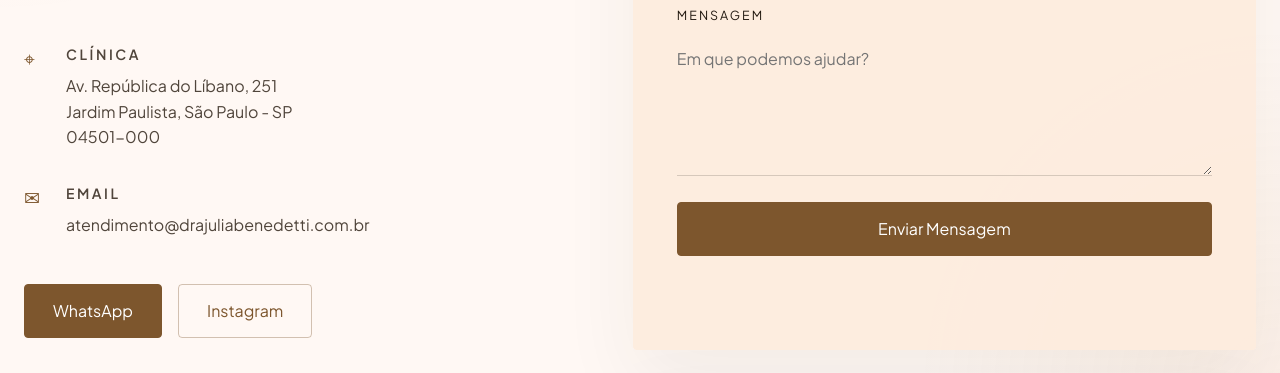
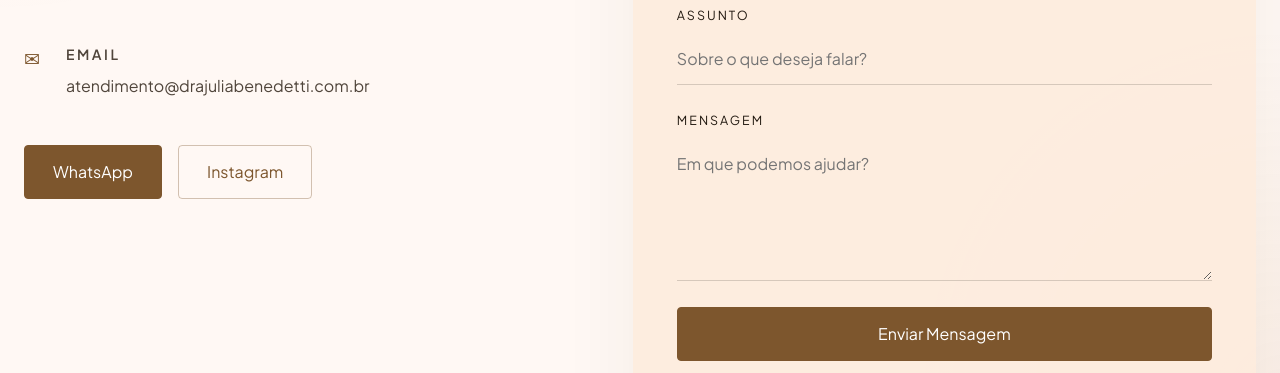
Before and after one commit to lmos0/website_drajuliabenedetti, a website: page contato.html in a window 1280 px wide. Shown: the part 410-783 px from the top of the page. Drawn offline with nearby package versions, Linux system fonts and the light colour scheme.

Commit message:
Update contact page layout and form endpoint; add subject field

```diff
--- a/contato.html
+++ b/contato.html
@@ -83,20 +83,6 @@
 
               <div class="contact-details">
                 <div class="detail">
-                  <div class="detail-icon">⌖</div>
-                  <div>
-                    <h3>Clínica</h3>
-                    <div class="muted">
-                      Av. República do Líbano, 251
-                      <br />
-                      Jardim Paulista, São Paulo - SP
-                      <br />
-                      04501-000
-                    </div>
-                  </div>
-                </div>
-
-                <div class="detail">
                   <div class="detail-icon">✉</div>
                   <div>
                     <h3>Email</h3>
@@ -129,7 +115,7 @@
 
             <div>
               <div class="form-card">
-                <form id="contactForm" data-endpoint="http://localhost:5001/api/forms">
+                <form id="contactForm" data-endpoint="http://localhost:8082/api/contact">
                   <div class="form-grid">
                     <div class="field">
                       <label for="name">Nome Completo</label>
@@ -148,7 +134,10 @@
                       </div>
                     </div>
 
-                    <input type="hidden" name="subject" value="Contato via site" />
+                    <div class="field">
+                      <label for="subject">Assunto</label>
+                      <input id="subject" name="subject" type="text" placeholder="Sobre o que deseja falar?" />
+                    </div>
 
                     <div class="field">
                       <label for="message">Mensagem</label>
@@ -161,9 +150,6 @@
                 </form>
               </div>
 
-              <div class="map-card" aria-hidden="true">
-                <span class="map-pin"></span>
-              </div>
             </div>
           </div>
         </section>
```
